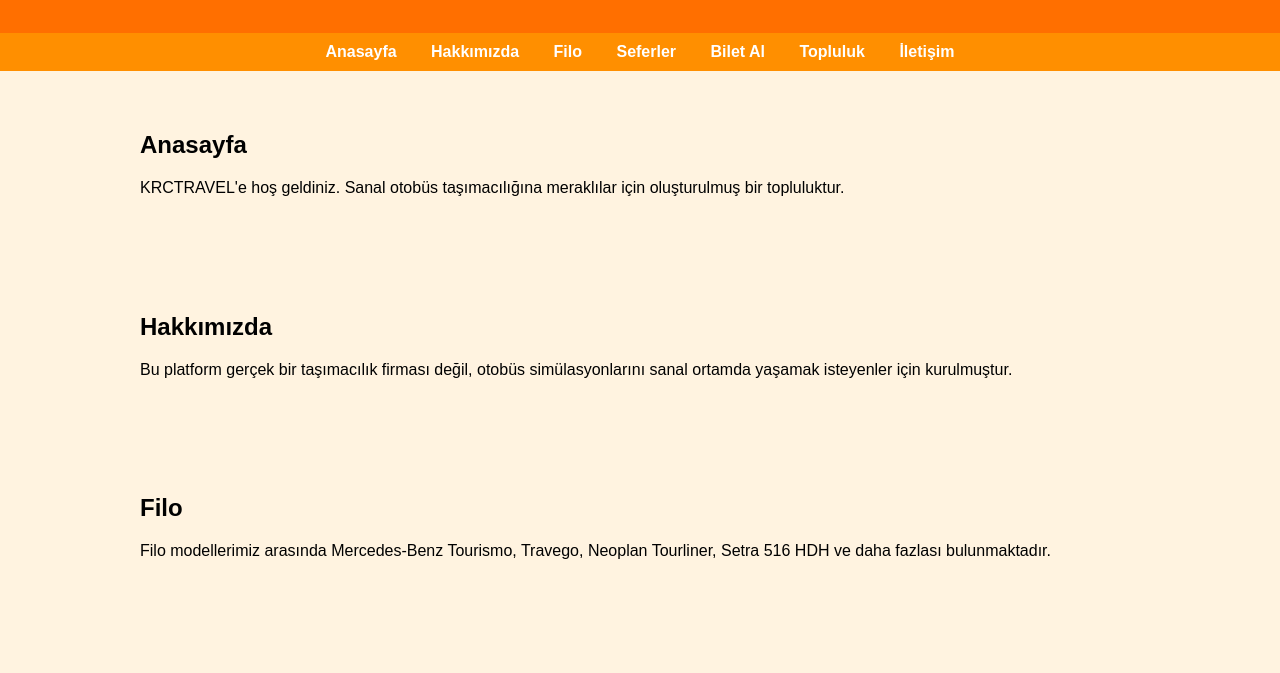
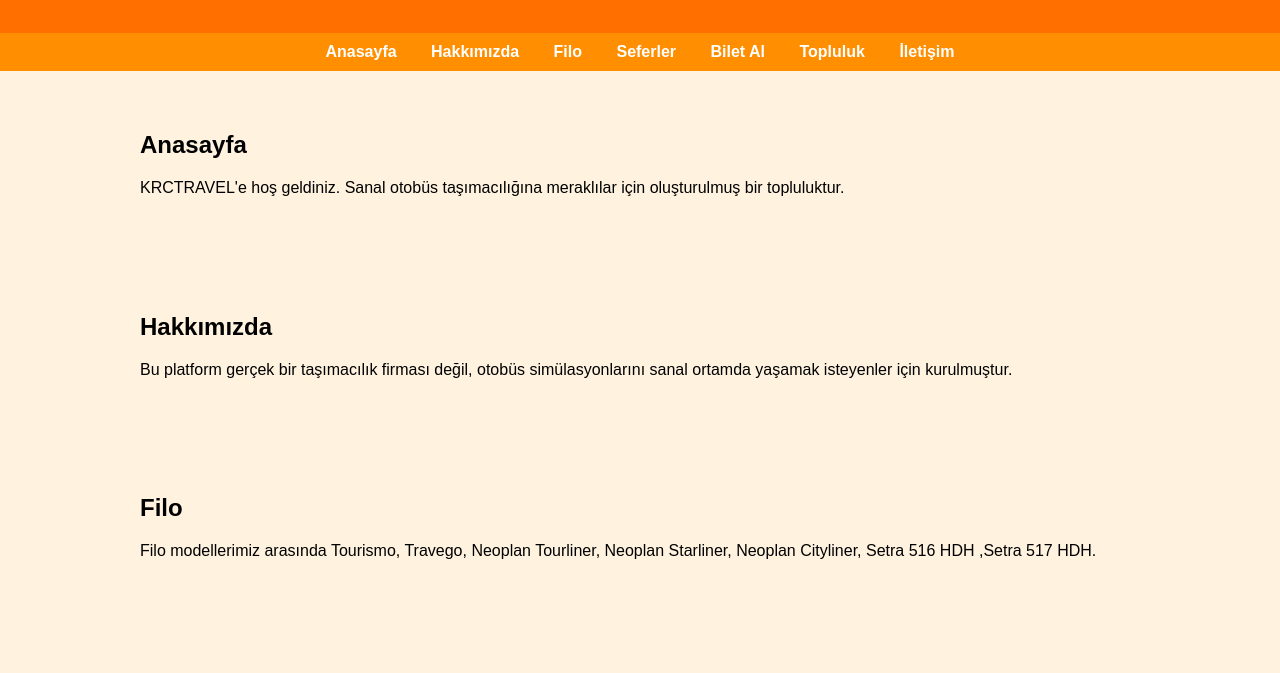
Before and after one commit to bucaLi35-bc/krctravel, a plain HTML site: page index.html in a window 1280 px wide. Shown: the part 121-794 px from the top of the page. Drawn offline with nearby package versions, Linux system fonts and the light colour scheme.

Commit message:
Update index.html

```diff
--- a/index.html
+++ b/index.html
@@ -45,7 +45,7 @@
 
   <section id="filo" class="container">
     <h2>Filo</h2>
-    <p>Filo modellerimiz arasında Mercedes-Benz Tourismo, Travego, Neoplan Tourliner, Setra 516 HDH ve daha fazlası bulunmaktadır.</p>
+    <p>Filo modellerimiz arasında Tourismo, Travego, Neoplan Tourliner, Neoplan Starliner, Neoplan Cityliner, Setra 516 HDH ,Setra 517 HDH.</p>
   </section>
 
   <section id="seferler" class="container">
```
